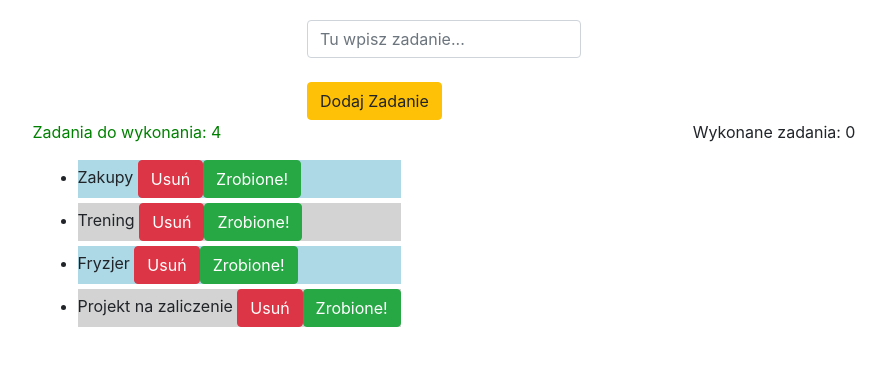
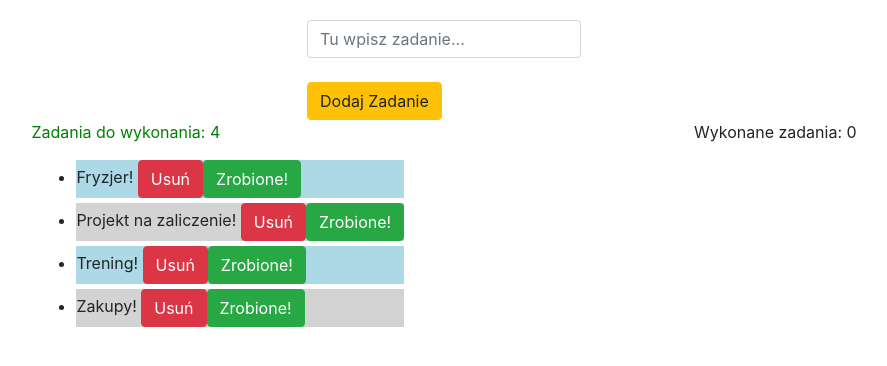
Before and after one commit to mareknieckula/projektAngular, an Angular app: page / in a window 1280 px wide. Shown: the top 366 px of the page, without its empty margins (196-1083 px from the left). Built offline with nearby package versions, Linux system fonts and the light colour scheme.

Commit message:
added transform pipe and sort pipe

```diff
--- a/src/app/app.module.ts
+++ b/src/app/app.module.ts
@@ -10,6 +10,8 @@
 import { ZadaniaService } from './services/zadania.service';
 import { CheckedDirective } from './shared/checked.directive';
 import { DateDirective } from './shared/date.directive';
+import { TransformZadaniePipe } from './shared/transform-zadanie.pipe';
+import { SortNamePipe } from './shared/sort-name.pipe';
 
 
 @NgModule({
@@ -19,7 +21,9 @@
     DoZrobieniaComponent,
     ZrobioneZadaniaComponent,
     CheckedDirective,
-    DateDirective
+    DateDirective,
+    TransformZadaniePipe,
+    SortNamePipe
   ],
   imports: [
     BrowserModule,
--- a/src/app/do-zrobienia/do-zrobienia.component.html
+++ b/src/app/do-zrobienia/do-zrobienia.component.html
@@ -1,8 +1,8 @@
 <ng-container *ngIf="listaZadan.length > 0; else brakZadan">
   <p [ngStyle]="{color: getColor()}">Zadania do wykonania: {{listaZadan.length}}</p>
   <ul>
-    <li appDate [date]="zadanie.created" *ngFor="let zadanie of listaZadan; let odd = odd" [ngClass]="{'odd-li': odd === true, 'last-li': listaZadan.length===1}">
-      {{zadanie.name}}
+    <li appDate [date]="zadanie.created" *ngFor="let zadanie of listaZadan | sortName; let odd = odd" [ngClass]="{'odd-li': odd === true, 'last-li': listaZadan.length===1}">
+      {{zadanie.name | transformZadanie: '!'}}
       <button type="button" class="btn btn-danger" (click)="usun(zadanie)">Usuń</button>
       <button type="button" class="btn btn-success" (click)="zrobione(zadanie)">Zrobione!</button>
     </li>
--- a/src/app/do-zrobienia/do-zrobienia.component.ts
+++ b/src/app/do-zrobienia/do-zrobienia.component.ts
@@ -13,7 +13,7 @@
 
   constructor(private zadaniaService: ZadaniaService) {
     this.zadaniaService.getListaZadanObs().subscribe((zadania: Array<Zadanie>) => {
-      this.listaZadan = zadania;
+      this.listaZadan = zadania.slice();
     });
   }
 
--- /dev/null
+++ b/src/app/shared/sort-name.pipe.ts
@@ -0,0 +1,19 @@
+import { Zadanie } from '../models/zadanie';
+import { Pipe, PipeTransform } from '@angular/core';
+
+@Pipe({
+  name: 'sortName'
+})
+export class SortNamePipe implements PipeTransform {
+
+  transform(value: Array<Zadanie>, args?: any): Array<Zadanie> {
+    return value.sort((a, b) => {
+      if (a.name.toLowerCase() > b.name.toLowerCase()) {
+        return 1;
+      } else {
+        return -1;
+      }
+    });
+  }
+
+}
--- /dev/null
+++ b/src/app/shared/transform-zadanie.pipe.ts
@@ -0,0 +1,12 @@
+import { Pipe, PipeTransform } from '@angular/core';
+
+@Pipe({
+  name: 'transformZadanie'
+})
+export class TransformZadaniePipe implements PipeTransform {
+
+  transform(value: string, args: string = ''): any {
+    return value.charAt(0).toUpperCase() + value.slice(1) + args;
+  }
+
+}
--- a/src/app/zrobione-zadania/zrobione-zadania.component.html
+++ b/src/app/zrobione-zadania/zrobione-zadania.component.html
@@ -1,6 +1,6 @@
 <p>Wykonane zadania: {{zrobioneZadania.length}}</p>
       <ul>
         <li appChecked appDate [date]="zadanie.end" *ngFor="let zadanie of zrobioneZadania">
-          {{zadanie.name}}
+          {{zadanie.name | transformZadanie: ' - Świetnie!'}}
         </li>
       </ul>
```
